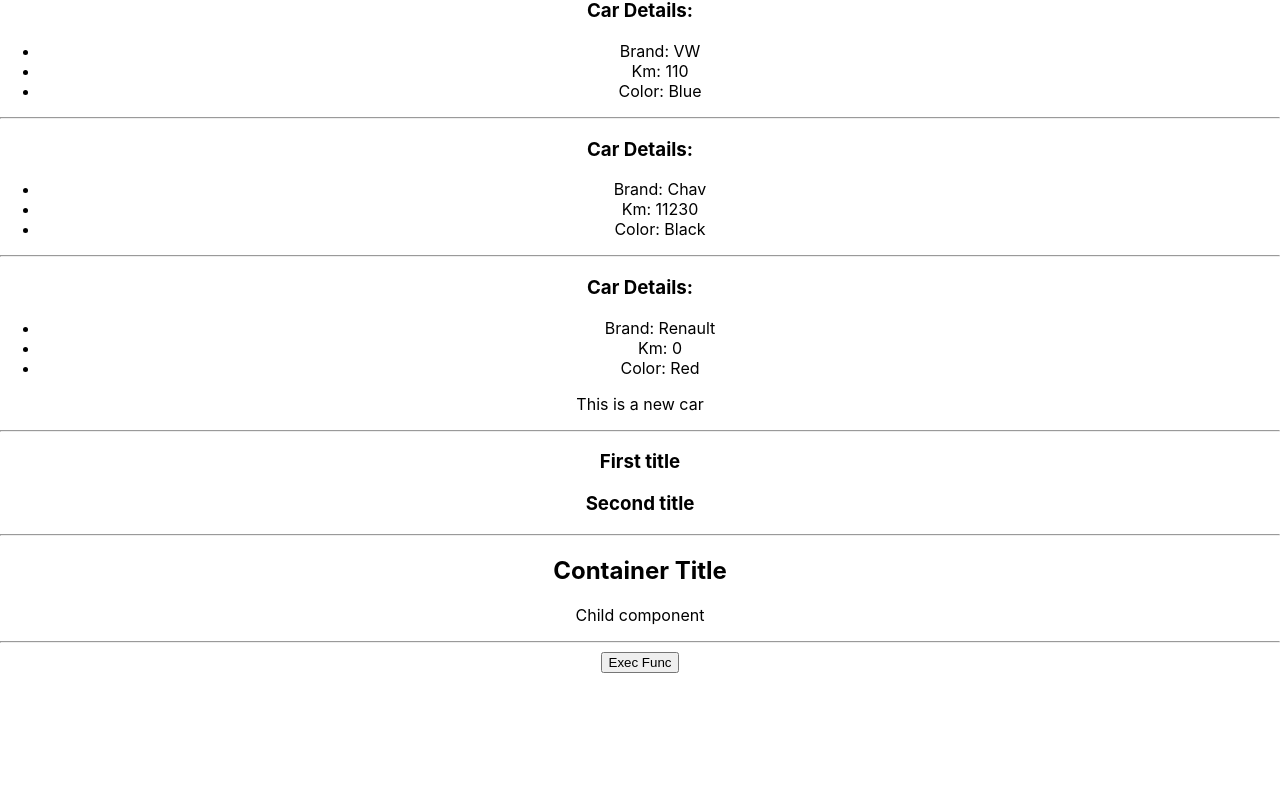
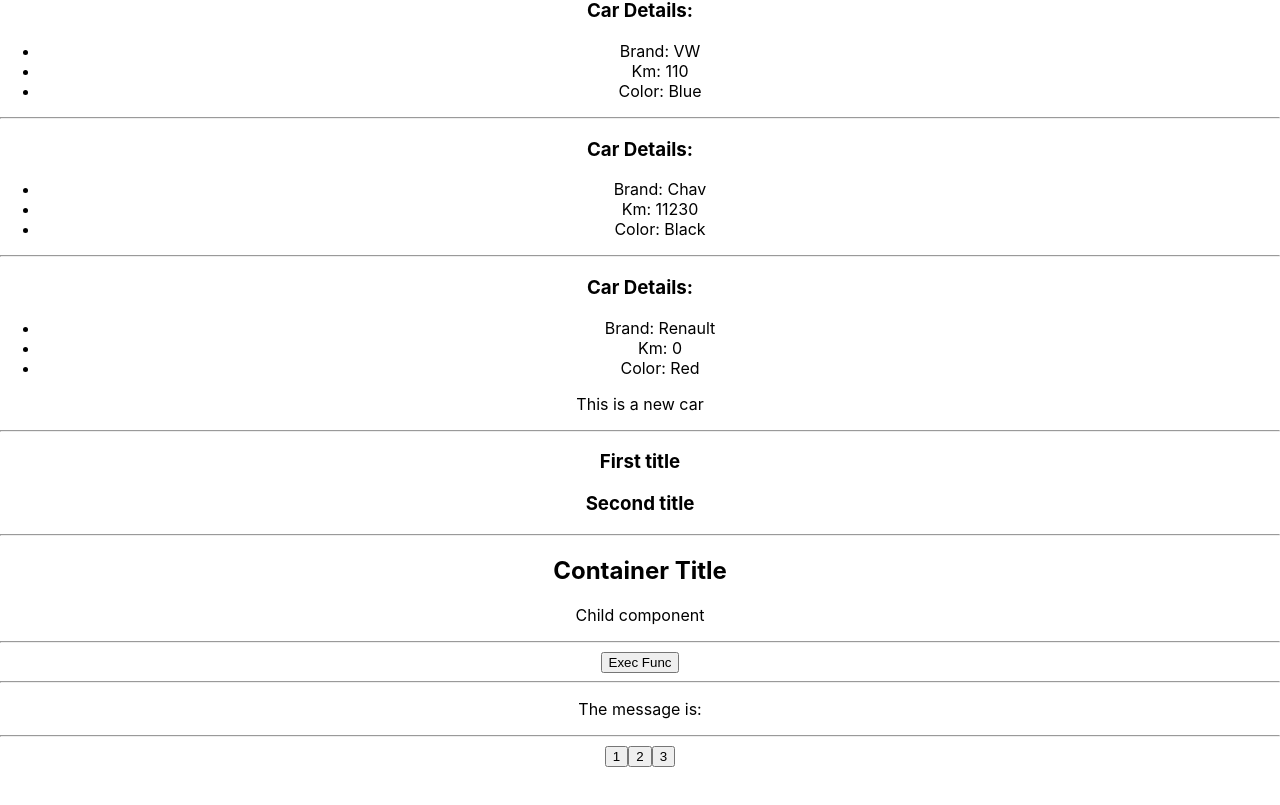
Before and after one commit to WeltonAM/React_HoraDeCodar, a React (Create React App) app in the folder 02_advancing/: page / in a window 1280 px wide. Shown: the part 1550-2355 px from the top of the page. Before the commit the page ends 2323 px from the top, so only its background shows below. Built offline with nearby package versions, Linux system fonts and the light colour scheme.

Commit message:
State lift

```diff
--- a/02_advancing/src/App.js
+++ b/02_advancing/src/App.js
@@ -10,6 +10,8 @@ import ExecutingFunc from './components/ExecutingFunc';
 import Fragment from './components/Fragment';
 import ListRender from './components/ListRender';
 import ManageData from './components/ManageData';
+import Message from './components/Message';
+import ChangeMsgState from './components/ChangeMsgState';
 import ShowUserName from './components/ShowUserName';
 
 function App() {
@@ -27,7 +29,7 @@ function App() {
 
   const [message, setMessage] = useState("")
 
-  const handleMgs = (msg) => {
+  const handleMsg = (msg) => {
     setMessage(msg)
   }
 
@@ -46,27 +48,34 @@ function App() {
 
       <ConditionalRender />
 
+      {/* Use props */}
       <ShowUserName name="Juliana" />
 
+      {/* Destructuring props */}
       <CarDetails brand="Chav" km={100.000} color="Blue" newCar={false} />
 
+      {/* Reuse comp */}
       <CarDetails brand="Ford" km={0} color="Blue" newCar={true} />
 
+      {/* Reuse comp by loop */}
       {cars.map((car) => (
         <CarDetails key={car.id} brand={car.brand} color={car.color} km={car.km} newCar={car.newCar} />
       ))}
 
+      {/* Component direct to the "App" */}
       <Fragment />
 
+      {/* Children concept */}
       <Container>
         <p>Child component</p>
       </Container>
 
-
-
+      {/* Executing func from parent */}
       <ExecutingFunc myFunction={showMessage} />
 
       {/* State lift */}
+      <Message msg={message} />
+      <ChangeMsgState handleMsg={handleMsg} />
 
     </div>
   );
--- /dev/null
+++ b/02_advancing/src/components/ChangeMsgState.js
@@ -0,0 +1,17 @@
+const ChangeMsgState = ({ handleMsg }) => {
+
+    const message = ['Hello!', 'Hi!', 'See you!']
+
+    return (
+        <div>
+            <hr />
+
+            <button onClick={() => handleMsg(message[0])}>1</button>
+            <button onClick={() => handleMsg(message[1])}>2</button>
+            <button onClick={() => handleMsg(message[2])}>3</button>
+
+        </div>
+    )
+}
+
+export default ChangeMsgState
--- /dev/null
+++ b/02_advancing/src/components/Message.js
@@ -0,0 +1,10 @@
+const Message = ({ msg }) => {
+    return (
+        <div>
+            <hr />
+            <p>The message is: {msg}</p>
+        </div>
+    )
+}
+
+export default Message
```
